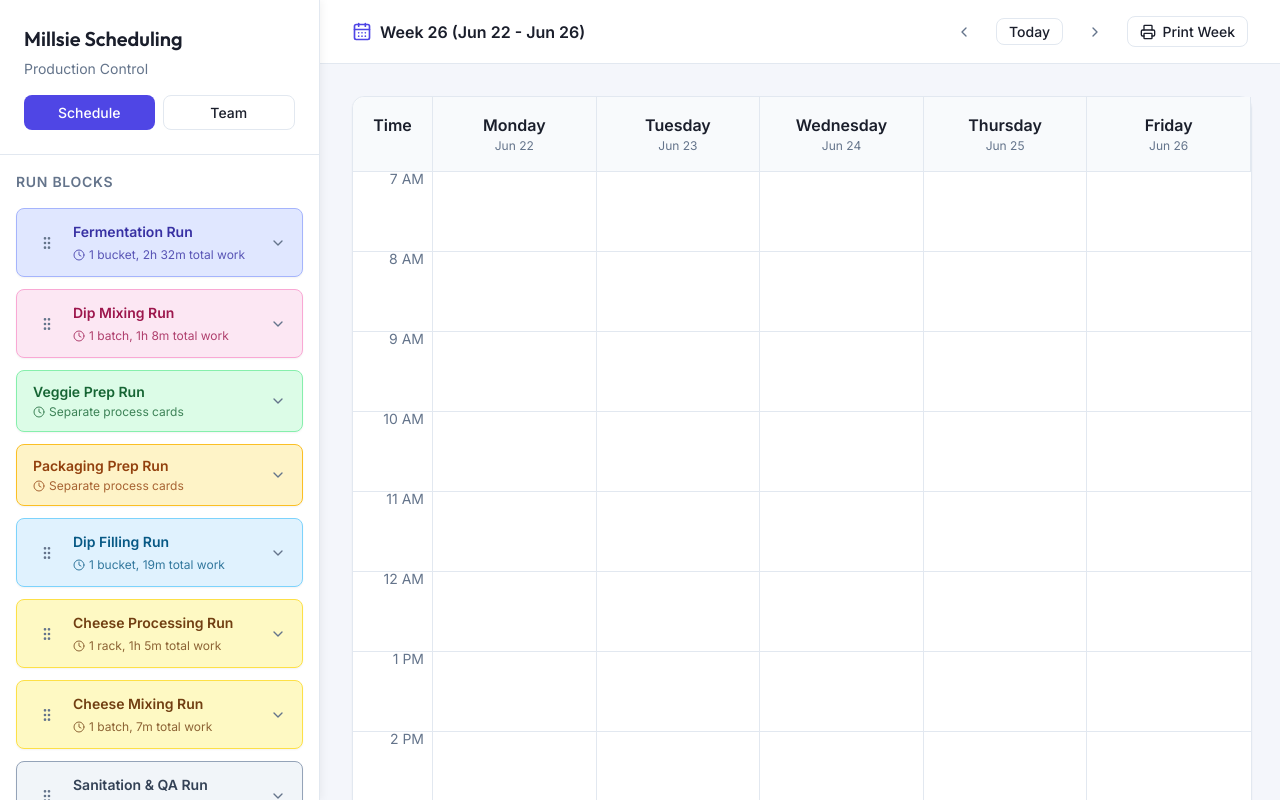
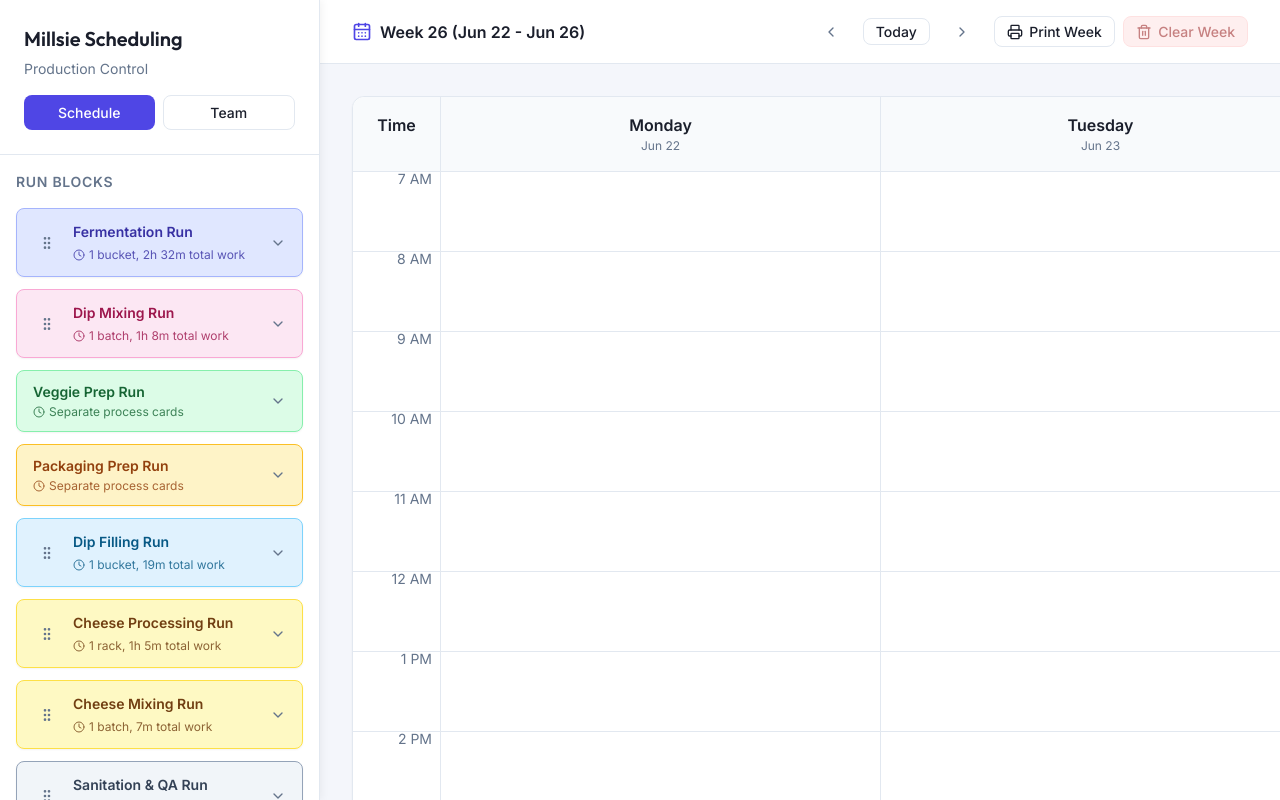
Before and after one commit to kristine-png/MillsieScheduling, a React (Vite) app: page / in a window 1280 px wide. Built offline with nearby package versions, Linux system fonts and the light colour scheme.

Commit message:
Improve weekly schedule controls

```diff
--- a/src/App.css
+++ b/src/App.css
@@ -343,16 +343,17 @@
   flex: 1;
   overflow: auto;
   padding: 2rem;
+  scrollbar-gutter: stable both-edges;
 }
 
 .schedule-grid {
   display: grid;
-  grid-template-columns: 80px repeat(5, 1fr);
+  grid-template-columns: 88px repeat(5, minmax(440px, 1fr));
   background: var(--bg-surface);
   border: 1px solid var(--border-color);
   border-radius: var(--radius-lg);
   box-shadow: var(--shadow-sm);
-  min-width: 900px; /* Ensure horizontal scroll on small screens */
+  min-width: 2288px;
 }
 
 /* Grid Headers */
@@ -364,6 +365,18 @@
   border-right: 1px solid var(--border-color);
   background: #f8fafc;
 }
+
+.grid-header-cell:first-child,
+.time-cell {
+  position: sticky;
+  left: 0;
+  z-index: 20;
+}
+
+.grid-header-cell:first-child {
+  z-index: 30;
+}
+
 .grid-header-cell:last-child {
   border-right: none;
 }
@@ -376,8 +389,8 @@
   color: var(--text-muted);
   border-bottom: 1px solid var(--border-color);
   border-right: 1px solid var(--border-color);
+  background: var(--bg-surface);
   height: 80px; /* 80px per hour */
-  position: relative;
 }
 
 .time-cell span {
@@ -645,7 +658,30 @@
   background: var(--primary-hover);
 }
 
+.btn-danger {
+  background: #fee2e2;
+  border: 1px solid #fecaca;
+  color: #991b1b;
+}
+
+.btn-danger:hover:not(:disabled) {
+  background: #fecaca;
+}
+
+.btn:disabled {
+  cursor: not-allowed;
+  opacity: 0.55;
+}
+
 .print-week-button {
+  display: inline-flex;
+  align-items: center;
+  gap: 0.4rem;
+  padding: 0.35rem 0.75rem;
+  font-size: 0.875rem;
+}
+
+.clear-week-button {
   display: inline-flex;
   align-items: center;
   gap: 0.4rem;
--- a/src/App.jsx
+++ b/src/App.jsx
@@ -728,6 +728,7 @@ export default function App() {
       };
     });
   }, [currentDate]);
+  const weekDayIds = useMemo(() => new Set(weekDays.map(day => day.id)), [weekDays]);
 
   const currentWeekNumber = getWeek(currentDate, { weekStartsOn: 1 });
   const weekStartStr = weekDays[0].formattedDate;
@@ -743,6 +744,7 @@ export default function App() {
 
   const [activeDragItem, setActiveDragItem] = useState(null);
   const [dragTimeHint, setDragTimeHint] = useState(null);
+  const visibleWeekTaskCount = scheduledTasks.filter(task => weekDayIds.has(task.dateStr)).length;
 
   const handleRunSetupAmountChange = (runTemplateId, amount) => {
     setRunSetups(prev => ({
@@ -1025,6 +1027,22 @@ export default function App() {
     setAssigningTask(null);
   };
 
+  const handleClearWeek = () => {
+    if (visibleWeekTaskCount === 0) return;
+    if (!window.confirm(`Clear all ${visibleWeekTaskCount} scheduled process blocks from this week?`)) return;
+
+    const remainingTasks = scheduledTasks.filter(task => !weekDayIds.has(task.dateStr));
+    const remainingRunIds = new Set(remainingTasks.map(task => task.runId));
+
+    setScheduledTasks(remainingTasks);
+    setActiveRuns(prev => prev.filter(run => remainingRunIds.has(run.id)));
+
+    if (assigningTask && weekDayIds.has(assigningTask.dateStr)) {
+      setIsAssignModalOpen(false);
+      setAssigningTask(null);
+    }
+  };
+
   return (
     <DndContext
       sensors={sensors}
@@ -1164,6 +1182,15 @@ export default function App() {
               <button className="btn btn-secondary print-week-button" onClick={() => window.print()}>
                 <Printer size={16} />
                 Print Week
+              </button>
+              <button
+                className="btn btn-danger clear-week-button"
+                disabled={visibleWeekTaskCount === 0}
+                onClick={handleClearWeek}
+                title="Clear scheduled blocks from this week"
+              >
+                <Trash2 size={16} />
+                Clear Week
               </button>
             </div>
           </div>
```
